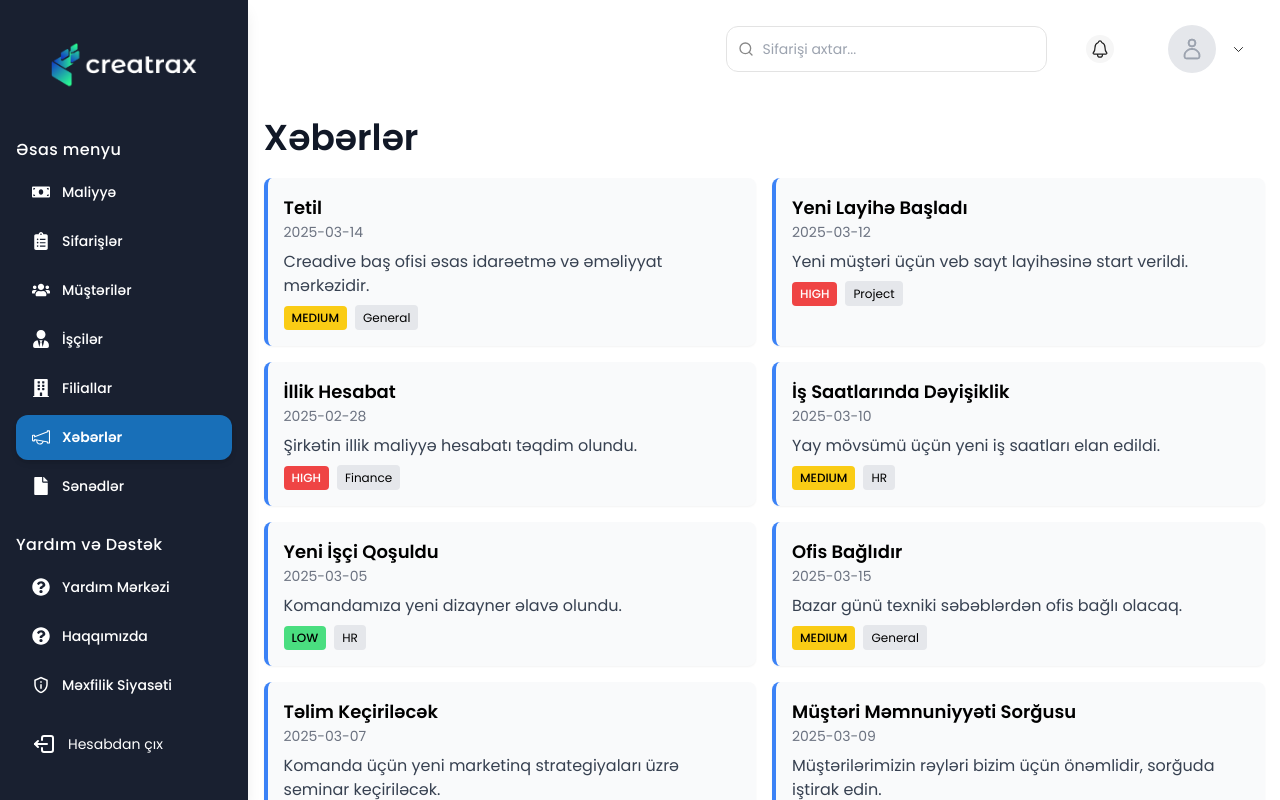
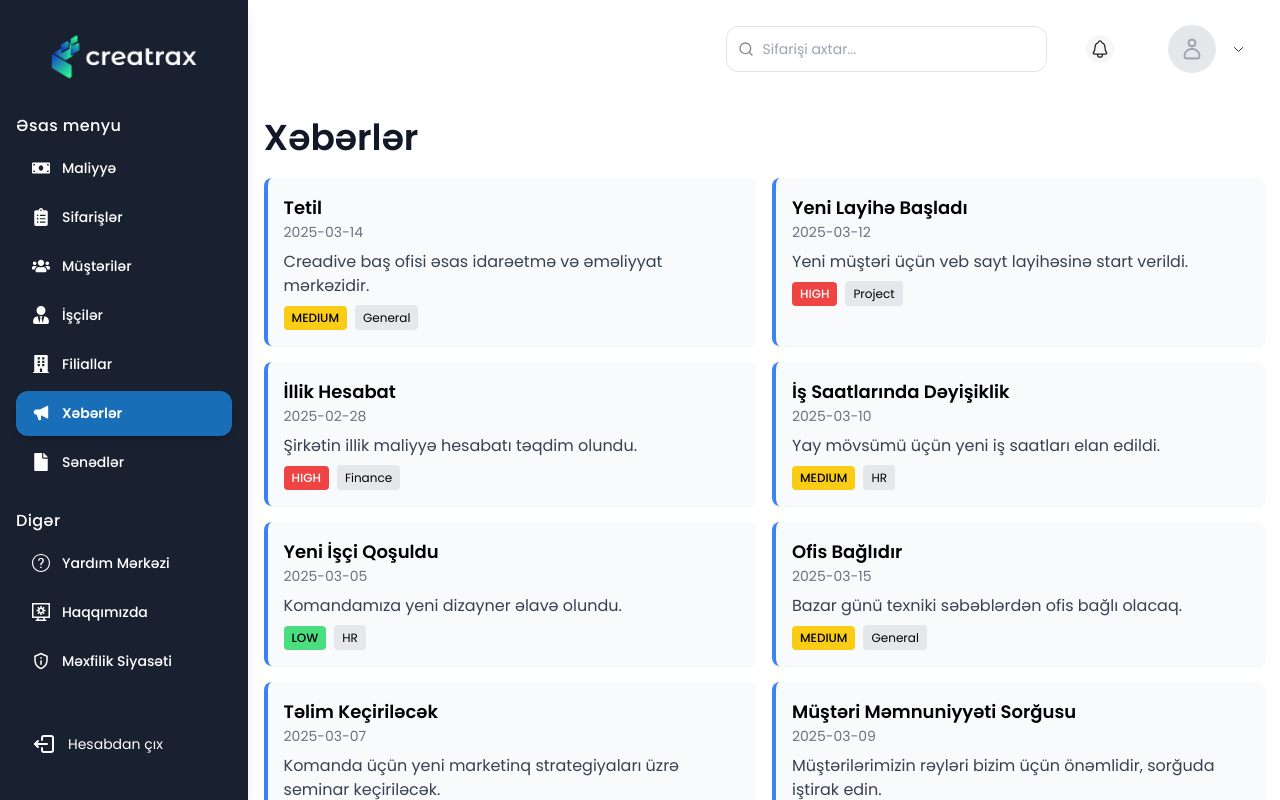
Before and after one commit to nihad-xalq/creatrax, a Next.js app: page /app/announcements in a window 1280 px wide. Built offline with nearby package versions, Linux system fonts and the light colour scheme.

Commit message:
some minor changes

```diff
--- a/src/components/semantic/Navbar.tsx
+++ b/src/components/semantic/Navbar.tsx
@@ -1,17 +1,17 @@
 "use client";
 
 import { MdOutlinePrivacyTip } from "react-icons/md";
-import { TfiAnnouncement } from "react-icons/tfi";
+import { HiSpeakerphone } from "react-icons/hi";
 import { usePathname } from "next/navigation";
+import { SlQuestion } from "react-icons/sl";
+import { GrSystem } from "react-icons/gr";
 import Link from "next/link";
 import { JSX } from "react";
 import {
   FaClipboardList,
   FaUsers,
-  // FaChartBar,
   FaUserTie,
   FaBuilding,
-  FaQuestionCircle,
   FaMoneyBill,
   FaFile,
 } from "react-icons/fa";
@@ -38,20 +38,20 @@ const headerLinks: HeaderLinksTypes[] = [
       {
         title: "Xəbərlər",
         href: "/app/announcements",
-        icon: <TfiAnnouncement />,
+        icon: <HiSpeakerphone />,
       },
       { title: "Sənədlər", href: "/app/files", icon: <FaFile /> },
     ],
   },
   {
-    section: "Yardım və Dəstək",
+    section: "Digər",
     items: [
       {
         title: "Yardım Mərkəzi",
         href: "/info/guide",
-        icon: <FaQuestionCircle />,
+        icon: <SlQuestion />,
       },
-      { title: "Haqqımızda", href: "/info/about", icon: <FaQuestionCircle /> },
+      { title: "Haqqımızda", href: "/info/about", icon: <GrSystem /> },
       {
         title: "Məxfilik Siyasəti",
         href: "/info/privacy-policy",
--- a/src/components/semantic/Sidebar.tsx
+++ b/src/components/semantic/Sidebar.tsx
@@ -24,7 +24,7 @@ export const Sidebar = () => {
         </div>
         <h1 className="text-lg font-bold uppercase tracking-wide">Socar</h1>
       </div> */}
-      <Logo styles="mb-12 mt-4" />
+      <Logo styles="mb-8 mt-2" />
 
       {/* Navbar Links */}
       <Navbar />
```
